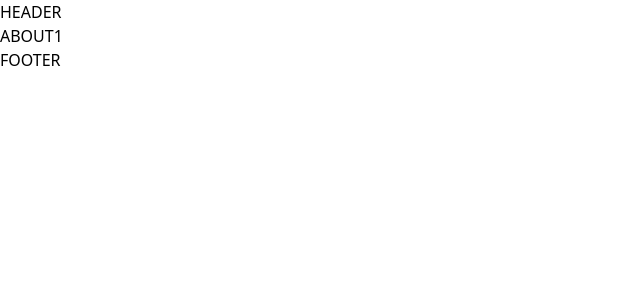
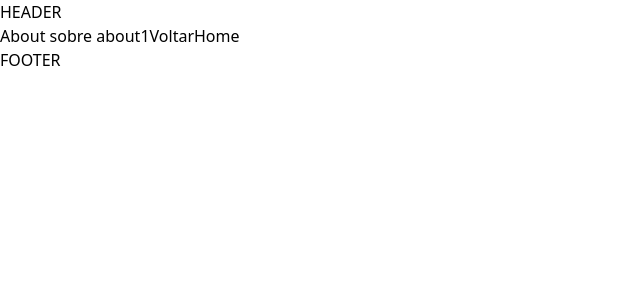
Before and after one commit to brduart/react_test, a React (Vite) app: page /about/about1 in a window 1280 px wide. Shown: the top 300 px of the page, without its empty margins (0-640 px from the left). Built offline with nearby package versions, Linux system fonts and the light colour scheme.

Commit message:
react router dom : navigate/useparams

```diff
--- a/src/App.tsx
+++ b/src/App.tsx
@@ -1,8 +1,7 @@
 import "./App.css";
 import Home from "./pages/Home";
 import About from "./pages/About";
-import About1 from "./pages/About1";
-import About2 from "./pages/About2";
+import AboutInfo from "./pages/AboutInfo";
 import Error404 from "./pages/Error404";
 
 import { Routes, Route } from "react-router-dom";
@@ -15,8 +14,8 @@ function App() {
         <Routes>
           <Route path="/" element={<Home />} />
           <Route path="/about" element={<About />} />
-          <Route path="/about/about1" element={<About1 />} />
-          <Route path="/about/about2" element={<About2 />} />
+
+          <Route path="/about/:slug" element={<AboutInfo />} />
           <Route path="*" element={<Error404 />} />
         </Routes>
       </main>
--- a/src/pages/About.tsx
+++ b/src/pages/About.tsx
@@ -1,6 +1,8 @@
-import { Link } from "react-router-dom";
+import { Link, useSearchParams } from "react-router-dom";
 
 const About = () => {
+  const [searchParams, setSearchParams] = useSearchParams();
+
   return (
     <div>
       <div>
--- a/src/pages/About1.tsx
+++ /dev/null
@@ -1,5 +0,0 @@
-const About1 = () => {
-  return <div>ABOUT1</div>;
-};
-
-export default About1;
--- a/src/pages/About2.tsx
+++ /dev/null
@@ -1,5 +0,0 @@
-const About2 = () => {
-  return <div>ABOUT2</div>;
-};
-
-export default About2;
--- /dev/null
+++ b/src/pages/AboutInfo.tsx
@@ -0,0 +1,23 @@
+import { useParams, useNavigate } from "react-router-dom";
+
+const AboutInfo = () => {
+  const params = useParams();
+  const navigate = useNavigate();
+
+  const handleNavigate = () => {
+    navigate(-1);
+  };
+
+  const handleNavigateHome = () => {
+    navigate("/");
+  };
+  return (
+    <div>
+      About sobre {params.slug}
+      <button onClick={handleNavigate}>Voltar</button>
+      <button onClick={handleNavigateHome}>Home</button>
+    </div>
+  );
+};
+
+export default AboutInfo;
```
